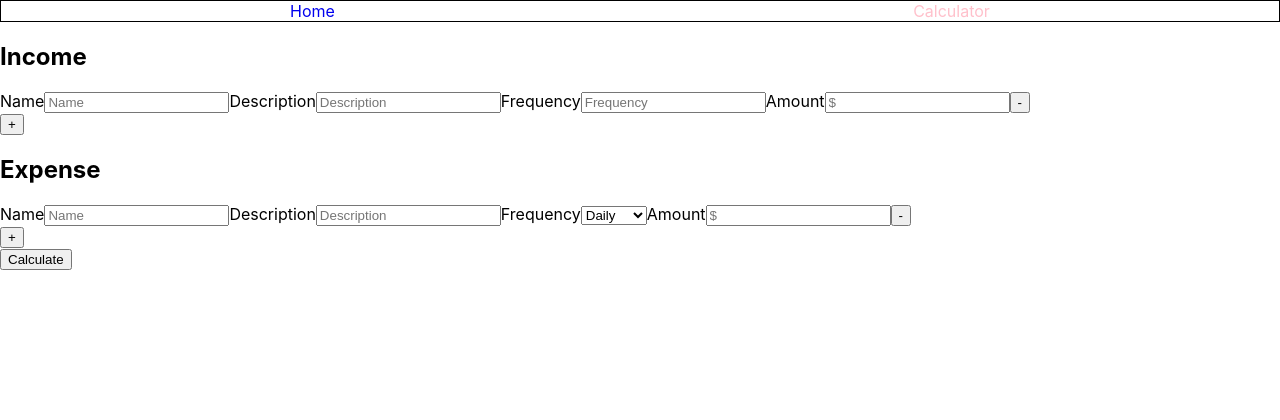
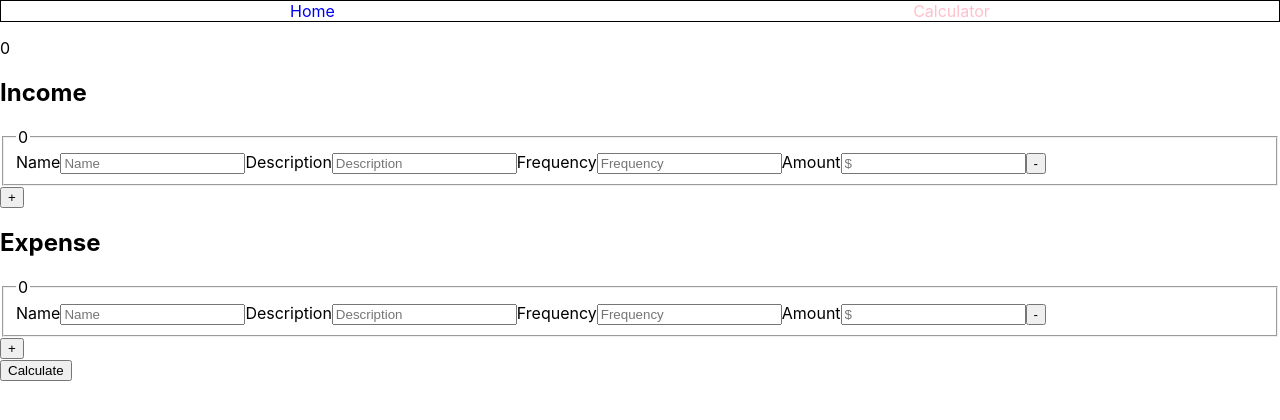
Before and after one commit to TheCaptainFalcon/DC_Week14, a React (Create React App) app in the folder ibudget/: page /calculator in a window 1280 px wide. Shown: the top 420 px of the page. Built offline with nearby package versions, Linux system fonts and the light colour scheme.

Commit message:
Fixed some mispellings and simplified the frequency section for now, able to showcase sum of nested object in state, but may need to refactor into reduce instead of forEach

```diff
--- a/ibudget/src/components/Calculator.jsx
+++ b/ibudget/src/components/Calculator.jsx
@@ -1,7 +1,7 @@
 import React, { Component } from 'react';
 import './css/Calculator.css';
 
-class Calculator2 extends Component {
+class Calculator extends Component {
     constructor(props) {
       super(props);
       this.state = {
@@ -10,7 +10,9 @@ class Calculator2 extends Component {
         ],
         expense: [
             { Name:'', Description:'', Frequency:'', Amount:''}
-        ]
+        ],
+        incomeTotal: 0,
+        expenseTotal: 0
       };
     }
 
@@ -33,14 +35,17 @@ class Calculator2 extends Component {
     }
 
     // Either need to assign as state separate from whole data set or implement within
-    handleExpenseFrequency(e){
-        this.setState(prevState => (
-             { expense: [...prevState.expense, { Frequency:e.target.value} ] }
-        ))}
+    // handleExpenseFrequency(){
+    //     this.setState(prevState => (
+    //          { expense: [...prevState.expense, { Frequency:'' }]}
+    //     ))
+    // }
 
     incomeForm(){
        return this.state.income.map((element, index) => (
-         <div key={index}>
+         <div className="Calculator-income" key={index}>
+            <fieldset>
+                <legend>{index}</legend>
                 <label>Name
                     <input
                     type="text"
@@ -62,7 +67,6 @@ class Calculator2 extends Component {
                 <label>Frequency
                     <input
                     placeholder="Frequency"
-
                     name="Frequency"
                     value={element.Frequency ||''}
                     onChange={this.handleIncomeChange.bind(this, index)}
@@ -82,12 +86,15 @@ class Calculator2 extends Component {
                 value='-'
                 onClick={this.handleRemoveIncome.bind(this, index)}
                 />
+                </fieldset>
             </div>
         ))
     }
     expenseForm(){
        return this.state.expense.map((element, index) => (
          <div key={index}>
+            <fieldset>
+                <legend>{index}</legend>
                 <label>Name
                 <input
                     type="text"
@@ -107,12 +114,16 @@ class Calculator2 extends Component {
                     />
                 </label>
                 <label>Frequency
-                <select onChange={this.handleExpenseFrequency.bind(this)} >
-                    <option value='30'>Daily</option>
-                    <option value='4'>Weekly</option>
-
-                </select>
-                {/* value={element.Frequency ||''}  */}
+                    {/* <select onChange={this.handleExpenseChange.bind(this, index)}>
+                        <option value='daily'>Daily</option>
+                        <option value='weekly'>Weekly</option>
+                    </select> */}
+                    <input
+                    placeholder="Frequency"
+                    name="Frequency"
+                    value={element.Frequency ||''}
+                    onChange={this.handleExpenseChange.bind(this, index)}
+                    />
                 </label>
                 <label>Amount
                     <input
@@ -124,6 +135,7 @@ class Calculator2 extends Component {
                     />
                 </label>
                 <input type='button' value='-' onClick={this.handleRemoveExpense.bind(this, index)}/>
+            </fieldset>
          </div>
        ))
     }
@@ -133,12 +145,16 @@ class Calculator2 extends Component {
         let income = [...this.state.income];
         income[i] = {...income[i], [name]: value};
         this.setState({ income });
+        //dev test
+        console.log(this.state.income)
     }
     handleExpenseChange(i, e) {
         const { name, value } = e.target;
         let expense = [...this.state.expense];
         expense[i] = {...expense[i], [name]: value};
         this.setState({ expense });
+        //dev test
+        console.log(this.state.income)
     }
 
     handleRemoveIncome(i){
@@ -154,13 +170,29 @@ class Calculator2 extends Component {
 
     handleSubmit(event) {
         event.preventDefault();
-        alert('Income was submitted: ' + JSON.stringify(this.state.income));
-        alert('Expense was submitted: ' + JSON.stringify(this.state.expense));
+        // let total = 0;
+        let total = this.state.income;
+        let totalValue = total.forEach(item => {
+            total += parseInt(item.Amount);
+            // dev test
+            console.log(this.state.total)
+            console.log(total)
+
+
+        })
+        console.log('Income was submitted: ' + JSON.stringify(this.state.income));
+        // console.log(Object.values(this.state.income))
+        console.log('Expense was submitted: ' + JSON.stringify(this.state.expense));
     };
 
     render() {
       return (
         <div className='Calculator'>
+            <div className='Calculator-summary'>
+
+                <p>{this.state.total}</p>
+                <p>{this.state.incomeTotal}</p>
+            </div>
             <form onSubmit={this.handleSubmit.bind(this)}>
                 <div className='Calculator-income'>
                     <h2>Income</h2>
@@ -179,4 +211,4 @@ class Calculator2 extends Component {
     }
   }
 
-export default Calculator2;
+export default Calculator;
--- a/ibudget/src/components/Home.jsx
+++ b/ibudget/src/components/Home.jsx
@@ -12,7 +12,7 @@ class Home extends Component {
             <div className='Home'>
                 <h1>iBudget</h1>
                 <h2>A simple solution for calculating your income to expense ratios</h2>
-                <img src={stonks}/>
+                <img src={stonks} alt='stonks.png'/>
                     <div className='Home-sections'>
                         <h1>Description:</h1>
                             <p>iBudget is capable of taking into account income and expenses of different amounts and variable frequencies to determine
```
Also changed, not shown: ibudget/src/components/css/Calculator.css (line endings or trailing spaces). Lines whose indentation alone changed are shown as unchanged.
